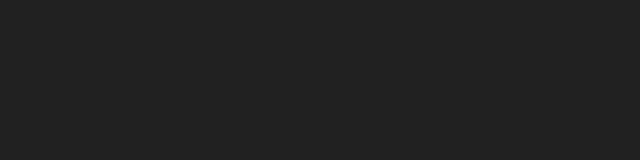
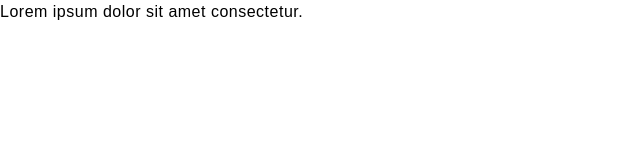
Before and after one commit to frontendasoslar/javascript-kerakli, a plain HTML site: page index.html in a window 1280 px wide. Shown: the whole page, without its empty margins (0-640 px from the left). Drawn offline with Linux system fonts and the light colour scheme.

```diff
--- a/css/styles.css
+++ b/css/styles.css
@@ -25,7 +25,6 @@ body {
   letter-spacing: 0.5px;
   font-family: "Arial", sans-serif;
   font-weight: 400;
-  background-color: #222;
 }
 
 * :focus {
--- a/index.html
+++ b/index.html
@@ -9,7 +9,7 @@
   <link rel="stylesheet" href="css/styles.css">
 </head>
 <body>
-
+Lorem ipsum dolor sit amet consectetur.
 
 
   <script src="js/main.js"></script>
```
Also changed, not shown: js/main.js (+19 -0 lines).
